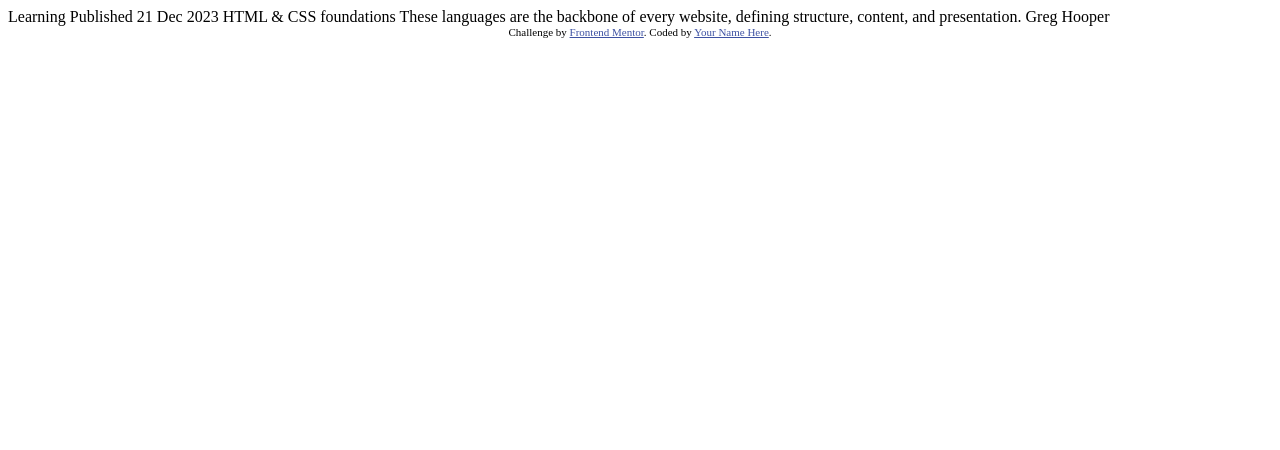
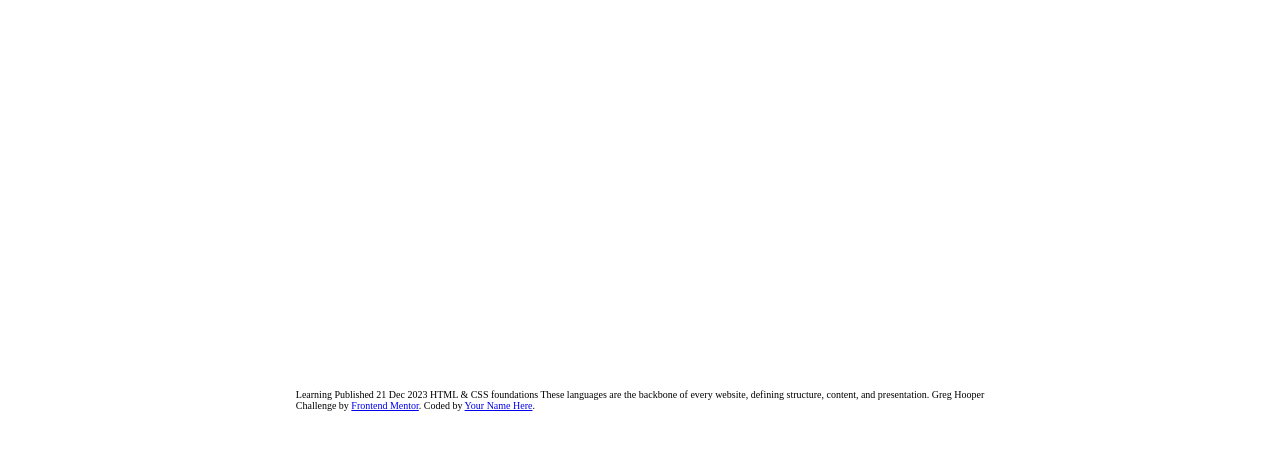
Before and after one commit to teempe/frontend-mentor-blog-preview-card, a website: page index.html in a window 1280 px wide. Drawn offline with nearby package versions, Linux system fonts and the light colour scheme; files that its build step writes are made by us from their sources.

Commit message:
Setup sass.

```diff
--- a/index.html
+++ b/index.html
@@ -5,14 +5,9 @@
         <meta name="viewport" content="width=device-width, initial-scale=1.0"> <!-- displays site properly based on user's device -->
 
         <link rel="icon" type="image/png" sizes="32x32" href="./assets/images/favicon-32x32.png">
+        <link rel="stylesheet" href="./css/style.css">
 
         <title>Frontend Mentor | Blog preview card</title>
-
-        <!-- Feel free to remove these styles or customise in your own stylesheet 👍 -->
-        <style>
-            .attribution { font-size: 11px; text-align: center; }
-            .attribution a { color: hsl(228, 45%, 44%); }
-        </style>
     </head>
     <body>
 
--- /dev/null
+++ b/sass/base/_base.scss
@@ -0,0 +1,21 @@
+* {
+    margin: 0;
+    padding: 0;
+    box-sizing: border-box;
+}
+
+img {
+    display: block;
+}
+
+html {
+    font-size: 62.5%;
+    overflow-x: hidden;
+}
+
+body {
+    // center content on page
+    display: grid;
+    place-content: center;
+    min-height: 100vh;
+}
--- /dev/null
+++ b/sass/base/_index.scss
@@ -0,0 +1 @@
+@forward 'base';
--- /dev/null
+++ b/sass/style.scss
@@ -0,0 +1 @@
+@use 'base';
```
Also changed, not shown: package.json (added, +15 -0 lines), 1 other file.
